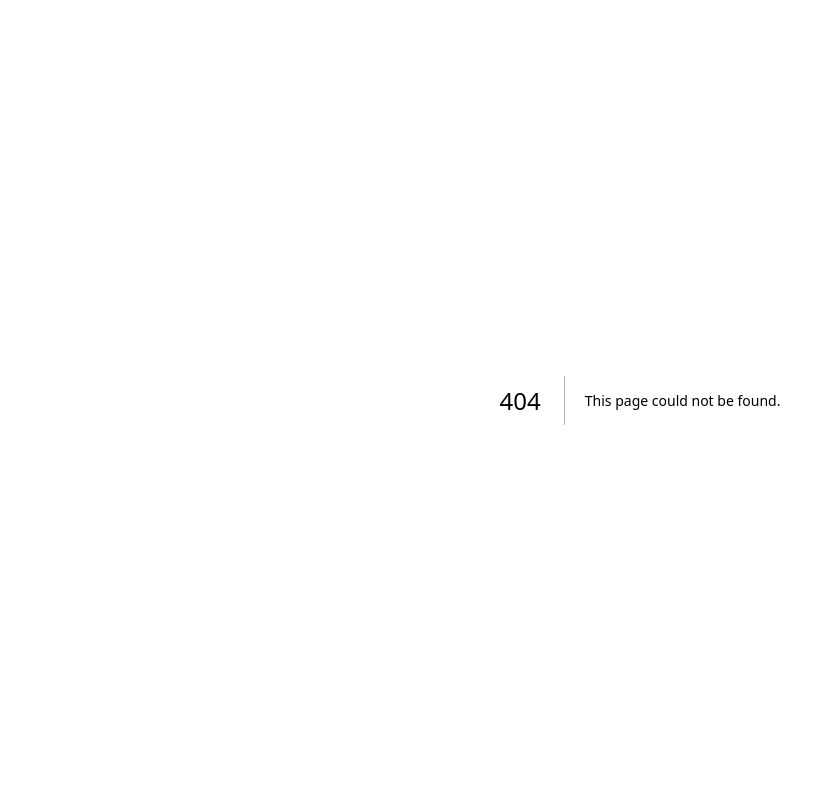
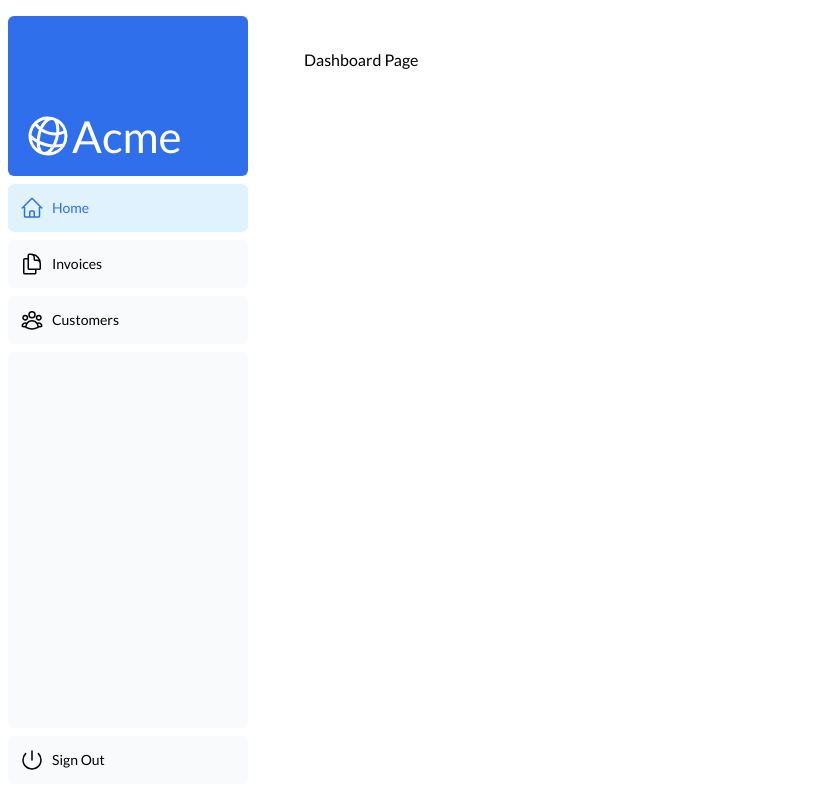
Before and after one commit to ariful1194/next.js_14_dashboard, a Next.js app: page /dashboard in a window 1280 px wide. Before the commit this address had no page. Shown: the whole page, without its empty margins (0-835 px from the left). Built offline with nearby package versions, Linux system fonts and the light colour scheme.

Commit message:
changes:

```diff
--- /dev/null
+++ b/app/dashboard/customers/page.tsx
@@ -0,0 +1,3 @@
+export default function Page() {
+  return <p>Customers Page</p>;
+}
--- /dev/null
+++ b/app/dashboard/invoices/page.tsx
@@ -0,0 +1,3 @@
+export default function Page() {
+  return <p>Invoices Page</p>;
+}
--- /dev/null
+++ b/app/dashboard/layout.tsx
@@ -0,0 +1,12 @@
+import SideNav from '@/app/ui/dashboard/sidenav';
+
+export default function Layout({ children }: { children: React.ReactNode }) {
+  return (
+    <div className="flex h-screen flex-col md:flex-row md:overflow-hidden">
+      <div className="w-full flex-none md:w-64">
+        <SideNav />
+      </div>
+      <div className="flex-grow p-6 md:overflow-y-auto md:p-12">{children}</div>
+    </div>
+  );
+}
--- /dev/null
+++ b/app/dashboard/page.tsx
@@ -0,0 +1,3 @@
+export default function Page() {
+  return <p>Dashboard Page</p>;
+}
--- a/app/layout.tsx
+++ b/app/layout.tsx
@@ -1,3 +1,5 @@
+import '@/app/ui/global.css';
+import { inter, lato } from '@/app/ui/fonts';
 export default function RootLayout({
   children,
 }: {
@@ -5,7 +7,7 @@
 }) {
   return (
     <html lang="en">
-      <body>{children}</body>
+      <body className={`${lato.className} antialiased`}>{children}</body>
     </html>
   );
 }
--- a/app/page.tsx
+++ b/app/page.tsx
@@ -1,12 +1,12 @@
 import AcmeLogo from '@/app/ui/acme-logo';
 import { ArrowRightIcon } from '@heroicons/react/24/outline';
 import Link from 'next/link';
-
+import Image from 'next/image';
 export default function Page() {
   return (
     <main className="flex min-h-screen flex-col p-6">
       <div className="flex h-20 shrink-0 items-end rounded-lg bg-blue-500 p-4 md:h-52">
-        {/* <AcmeLogo /> */}
+        <AcmeLogo />
       </div>
       <div className="mt-4 flex grow flex-col gap-4 md:flex-row">
         <div className="flex flex-col justify-center gap-6 rounded-lg bg-gray-50 px-6 py-10 md:w-2/5 md:px-20">
@@ -26,6 +26,20 @@
         </div>
         <div className="flex items-center justify-center p-6 md:w-3/5 md:px-28 md:py-12">
           {/* Add Hero Images Here */}
+          <Image
+            src="/hero-desktop.png"
+            width={1000}
+            height={760}
+            className="hidden lg:block"
+            alt="Screenshots of the dashboard project showing desktop version"
+          />
+          <Image
+            src="/hero-mobile.png"
+            width={560}
+            height={620}
+            className="block lg:hidden"
+            alt="Screenshot of the dashboard project showing mobile version"
+          />
         </div>
       </div>
     </main>
--- a/app/ui/acme-logo.tsx
+++ b/app/ui/acme-logo.tsx
@@ -1,10 +1,10 @@
 import { GlobeAltIcon } from '@heroicons/react/24/outline';
-import { lusitana } from '@/app/ui/fonts';
+import { lato } from '@/app/ui/fonts';
 
 export default function AcmeLogo() {
   return (
     <div
-      className={`${lusitana.className} flex flex-row items-center leading-none text-white`}
+      className={`${lato.className} flex flex-row items-center leading-none text-white`}
     >
       <GlobeAltIcon className="h-12 w-12 rotate-[15deg]" />
       <p className="text-[44px]">Acme</p>
--- a/app/ui/dashboard/nav-links.tsx
+++ b/app/ui/dashboard/nav-links.tsx
@@ -1,9 +1,12 @@
+'use client';
 import {
   UserGroupIcon,
   HomeIcon,
   DocumentDuplicateIcon,
 } from '@heroicons/react/24/outline';
-
+import Link from 'next/link';
+import { usePathname } from 'next/navigation';
+import clsx from 'clsx';
 // Map of links to display in the side navigation.
 // Depending on the size of the application, this would be stored in a database.
 const links = [
@@ -17,19 +20,25 @@
 ];
 
 export default function NavLinks() {
+  const pathname = usePathname();
   return (
     <>
       {links.map((link) => {
         const LinkIcon = link.icon;
         return (
-          <a
+          <Link
             key={link.name}
             href={link.href}
-            className="flex h-[48px] grow items-center justify-center gap-2 rounded-md bg-gray-50 p-3 text-sm font-medium hover:bg-sky-100 hover:text-blue-600 md:flex-none md:justify-start md:p-2 md:px-3"
+            className={clsx(
+              'flex h-[48px] grow items-center justify-center gap-2 rounded-md bg-gray-50 p-3 text-sm font-medium hover:bg-sky-100 hover:text-blue-600 md:flex-none md:justify-start md:p-2 md:px-3',
+              {
+                'bg-sky-100 text-blue-600': pathname === link.href,
+              },
+            )}
           >
             <LinkIcon className="w-6" />
             <p className="hidden md:block">{link.name}</p>
-          </a>
+          </Link>
         );
       })}
     </>
--- /dev/null
+++ b/app/ui/fonts.ts
@@ -0,0 +1,4 @@
+import { Inter, Lato } from 'next/font/google';
+
+export const inter = Inter({ subsets: ['latin'] });
+export const lato = Lato({ subsets: ['latin'], weight: ['400', '900', '700'] });
```
